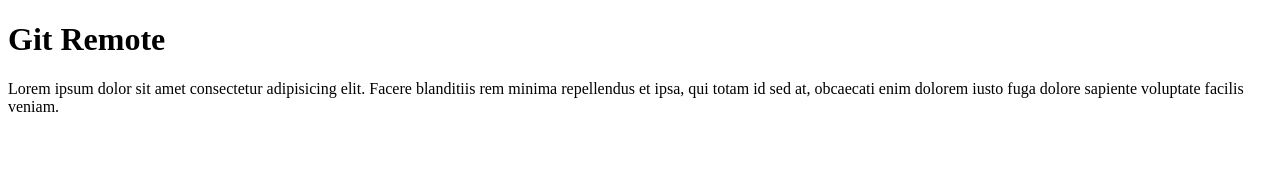
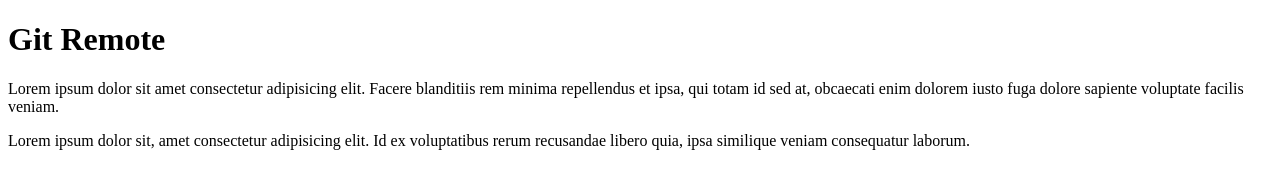
Before and after one commit to Schrodingee/sch-git-test, a plain HTML site: page index.html in a window 1280 px wide. Drawn offline with Linux system fonts and the light colour scheme.

Commit message:
adding another p

```diff
--- a/index.html
+++ b/index.html
@@ -9,5 +9,6 @@
 <body>
     <h1>Git Remote</h1>
     <p>Lorem ipsum dolor sit amet consectetur adipisicing elit. Facere blanditiis rem minima repellendus et ipsa, qui totam id sed at, obcaecati enim dolorem iusto fuga dolore sapiente voluptate facilis veniam.</p>
+    <p>Lorem ipsum dolor sit, amet consectetur adipisicing elit. Id ex voluptatibus rerum recusandae libero quia, ipsa similique veniam consequatur laborum.</p>
 </body>
 </html>
```
